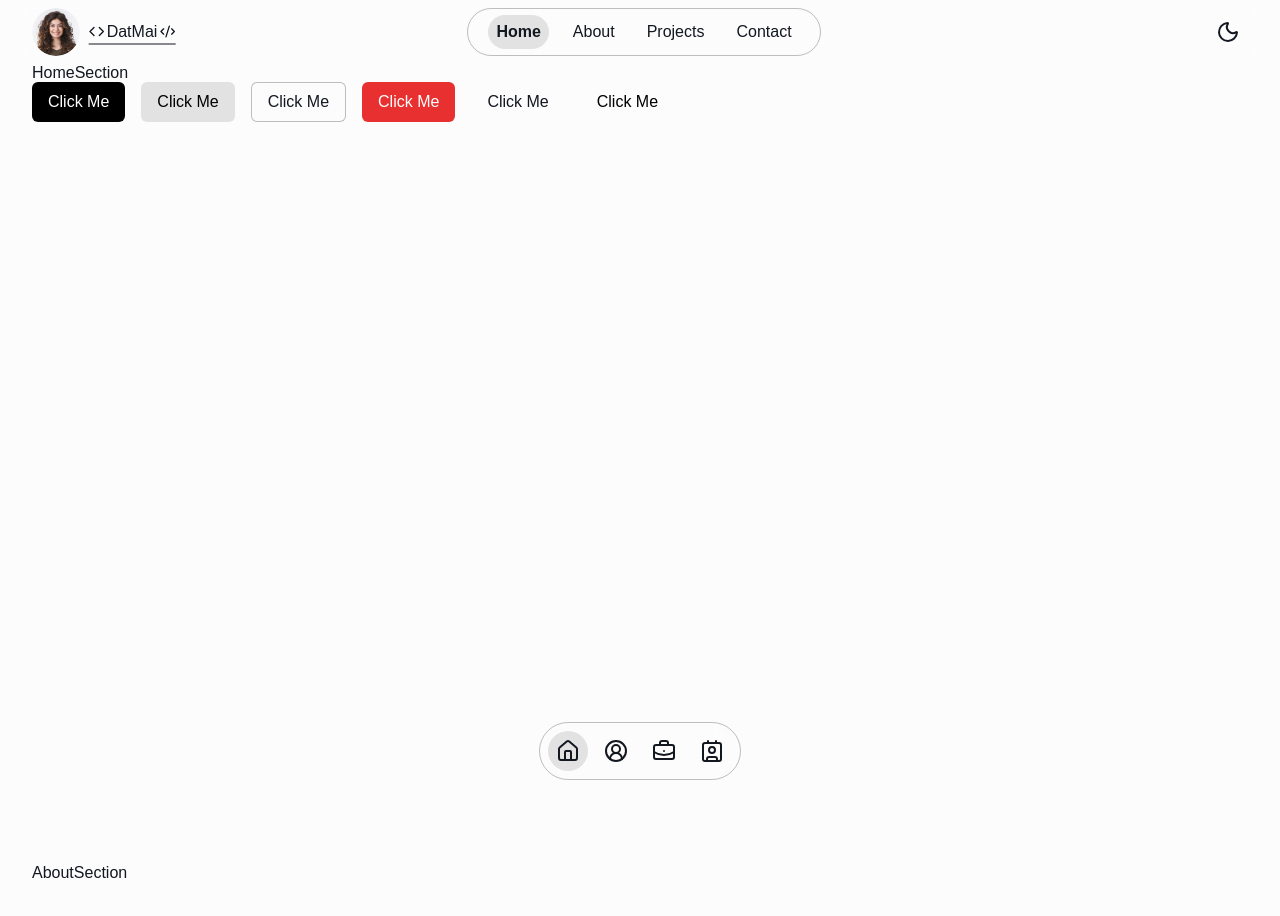
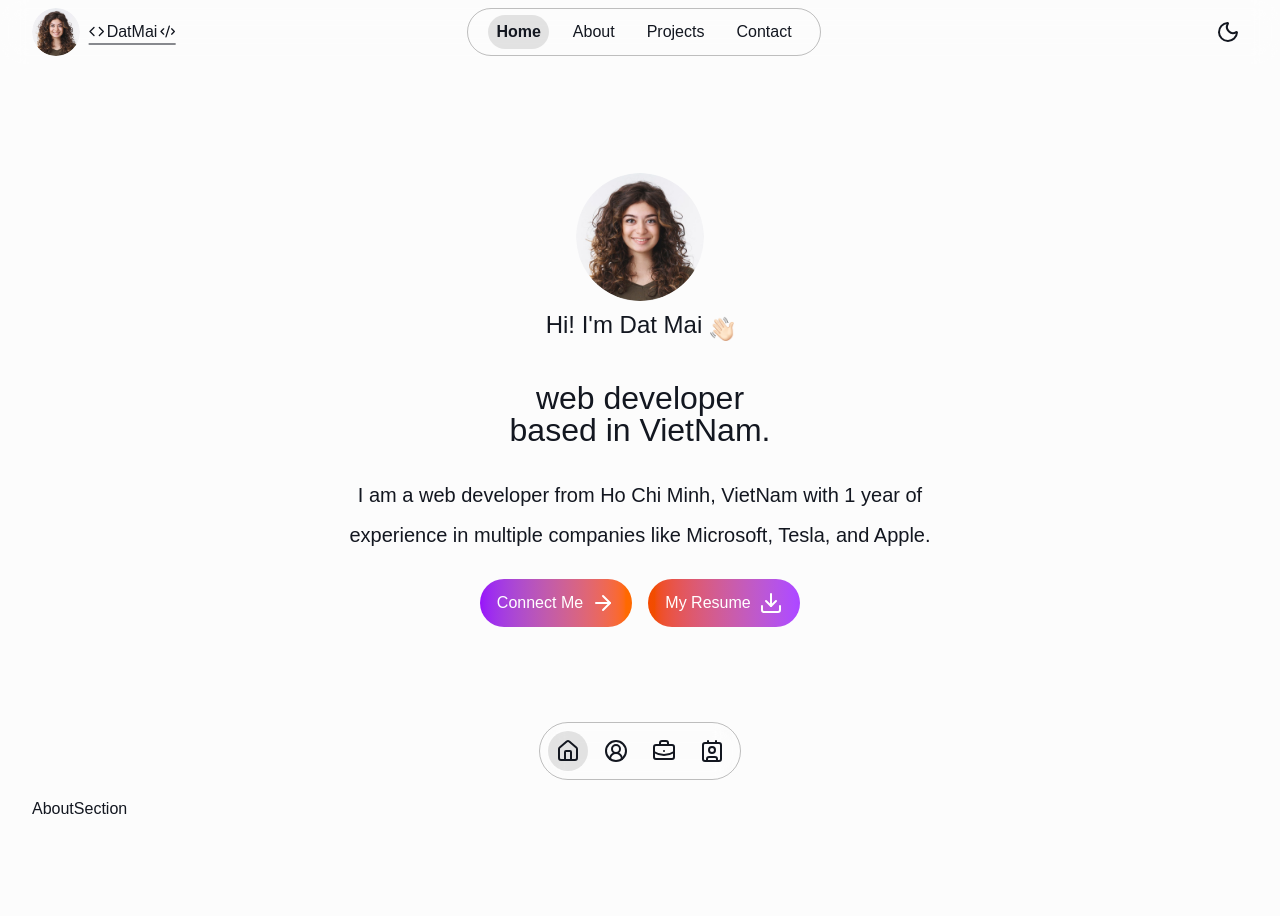
Before and after one commit to DatMV01/my-portfolio, a Next.js app: page / in a window 1280 px wide. Shown: the top 916 px of the page. Built offline with nearby package versions, Linux system fonts and the light colour scheme; a web font is replaced by a local one.

Commit message:
Enhance HomeSection with new layout and content; add profile image, introduction, and call-to-action buttons; include CV and hand icon assets

```diff
--- a/components/sections/home/HomeSection.jsx
+++ b/components/sections/home/HomeSection.jsx
@@ -1,17 +1,63 @@
-import Button from "@/components/ui/Button";
+import { ArrowRight, Download } from "lucide-react";
+import clsx from "clsx";
 import React from "react";
 
 const HomeSection = () => {
   return (
-    <section id="home" className="min-h-screen">
-      <div>HomeSection</div>
-      <div className="flex gap-4 flex-wrap">
-        <Button variant="primary">Click Me</Button>
-        <Button variant="secondary">Click Me</Button>
-        <Button variant="outline">Click Me</Button>
-        <Button variant="destructive">Click Me</Button>
-        <Button variant="ghost">Click Me</Button>
-        <Button variant="link">Click Me</Button>
+    <section
+      id="home"
+      className="-mt-16 flex min-h-screen items-center justify-center text-center"
+    >
+      <div className="flex flex-col items-center justify-center gap-2">
+        <img
+          src="/images/profile-img.png"
+          alt="Profile"
+          className="w-32 rounded-full"
+        />
+
+        <h3 className="mb-3 flex items-end gap-2 text-xl md:text-2xl">
+          <span>Hi! I'm Dat Mai</span>
+          <img src="/icons/hand-icon.png" alt="Hand icon" className="w-6" />
+        </h3>
+
+        <h1 className="text-3xl sm:text-6xl lg:text-[66px]">
+          web developer <br /> based in VietNam.
+        </h1>
+
+        <p className="max-w-2xl px-2 text-center text-xl leading-loose">
+          I am a web developer from Ho Chi Minh, VietNam with 1 year of
+          experience in multiple companies like Microsoft, Tesla, and Apple.
+        </p>
+
+        <div className="mt-4 flex flex-col gap-4 md:flex-row">
+          <a
+            href="#contact"
+            className={clsx(
+              "block h-12 w-38",
+              "flex items-center justify-center gap-x-2 rounded-full text-white",
+              "bg-gradient-to-r from-purple-600 to-orange-500",
+              "hover:scale-105 hover:shadow-md",
+              "cursor-pointer transition-transform duration-300",
+            )}
+          >
+            <span>Connect Me</span>
+            <ArrowRight />
+          </a>
+          <a
+            download
+            href="/documents/cv.pdf"
+            className={clsx(
+              "block h-12 w-38",
+              "flex items-center justify-center gap-x-2 rounded-full text-white",
+              "bg-gradient-to-r from-orange-600 to-purple-500",
+              "hover:scale-105 hover:shadow-md",
+              "cursor-pointer transition-transform duration-300",
+            )}
+          >
+            <span>My Resume</span>
+            <Download />
+          </a>
+        </div>
       </div>
     </section>
   );
```
Also changed, not shown: public/icons/hand-icon.png (added), 1 other file (tests, documents, lock files or other folders).
